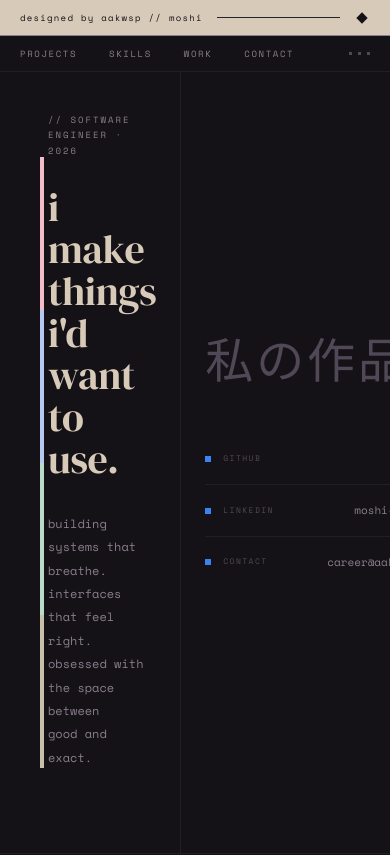
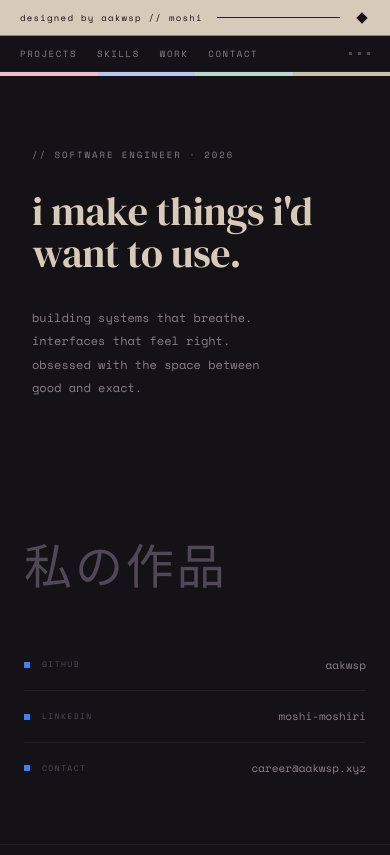
Before and after one commit to aakwsp/aaq-portfolio, a React (Vite) app: page / in a window 390 px wide. Shown: the top 855 px of the page. Built offline with nearby package versions, Linux system fonts and the light colour scheme.

Commit message:
mobile responsive layout

```diff
--- a/src/components/Contact.tsx
+++ b/src/components/Contact.tsx
@@ -108,7 +108,7 @@ export default function Contact() {
       </motion.div>
 
       {/* 2-column grid */}
-      <div style={{
+      <div className="contact-grid" style={{
         display: 'grid',
         gridTemplateColumns: '1fr 1fr',
       }}>
--- a/src/components/Hero.tsx
+++ b/src/components/Hero.tsx
@@ -16,40 +16,38 @@ export default function Hero() {
       id="hero"
       style={{ position: 'relative', minHeight: '100vh', paddingTop: 72, overflow: 'hidden', background: 'var(--bg)' }}
     >
-      {/* quad-color bar — floats off the left edge */}
+      {/* hero grid: color bar | left | right */}
       <div
-        aria-hidden="true"
-        style={{
-          position: 'absolute',
-          left: 40,
-          top: 'calc(72px + 10%)',
-          bottom: '10%',
-          width: 4,
-          display: 'flex',
-          flexDirection: 'column',
-          zIndex: 2,
-          pointerEvents: 'none',
-        }}
-      >
-        {QUAD_COLORS.map((c) => (
-          <span key={c} style={{ flex: 1, background: c, display: 'block' }} />
-        ))}
-      </div>
-
-      {/* two-column grid */}
-      <div
+        className="hero-grid"
         style={{
           position: 'relative',
           zIndex: 1,
           display: 'grid',
-          gridTemplateColumns: '1fr 1fr',
+          gridTemplateColumns: '4px 1fr 1fr',
           minHeight: 'calc(100vh - 72px)',
         }}
       >
+        {/* ── color bar ───────────────────────────────── */}
+        <div
+          aria-hidden="true"
+          className="hero-color-bar"
+          style={{
+            display: 'flex',
+            flexDirection: 'column',
+            alignSelf: 'stretch',
+            margin: '10% 0',
+          }}
+        >
+          {QUAD_COLORS.map((c) => (
+            <span key={c} style={{ flex: 1, background: c, display: 'block' }} />
+          ))}
+        </div>
+
         {/* ── left column ─────────────────────────────── */}
         <div
+          className="hero-left"
           style={{
-            padding: 'clamp(2.5rem, 6vw, 5rem) clamp(1.5rem, 4vw, 3.5rem) clamp(2.5rem, 6vw, 5rem) clamp(3rem, 5vw, 5rem)',
+            padding: 'clamp(2.5rem, 6vw, 5rem) clamp(1.5rem, 4vw, 3.5rem) clamp(2.5rem, 6vw, 5rem) clamp(2rem, 4vw, 3.5rem)',
             borderRight: '0.5px solid var(--rule)',
             display: 'flex',
             flexDirection: 'column',
--- a/src/components/Nav.tsx
+++ b/src/components/Nav.tsx
@@ -25,6 +25,7 @@ export default function Nav() {
   return (
     <nav
       aria-label="primary navigation"
+      className="nav-links"
       style={{
         position: 'fixed',
         top: 36,
--- a/src/components/Projects.tsx
+++ b/src/components/Projects.tsx
@@ -231,7 +231,7 @@ export default function Projects() {
       </motion.div>
 
       {/* 2×2 grid with gap borders */}
-      <div style={{
+      <div className="projects-grid" style={{
         display: 'grid',
         gridTemplateColumns: '1fr 1fr',
         gridTemplateRows: 'auto auto',
--- a/src/components/Skills.tsx
+++ b/src/components/Skills.tsx
@@ -136,7 +136,7 @@ export default function Skills() {
       </motion.div>
 
       {/* 3-column grid */}
-      <div style={{
+      <div className="skills-grid" style={{
         display: 'grid',
         gridTemplateColumns: 'repeat(3, 1fr)',
       }}>
--- a/src/components/Work.tsx
+++ b/src/components/Work.tsx
@@ -57,6 +57,7 @@ function WorkRow({ entry, delay, last }: { entry: WorkEntry; delay: number; last
       initial={{ opacity: 0, y: 14 }}
       animate={inView ? { opacity: 1, y: 0 } : {}}
       transition={{ duration: 0.65, ease: [0.16, 1, 0.3, 1], delay }}
+      className="work-row"
       style={{
         display: 'grid',
         gridTemplateColumns: '9rem 1fr',
@@ -66,7 +67,7 @@ function WorkRow({ entry, delay, last }: { entry: WorkEntry; delay: number; last
       }}
     >
       {/* left: period */}
-      <div style={{ paddingTop: '0.125rem' }}>
+      <div className="work-period" style={{ paddingTop: '0.125rem' }}>
         <p style={{
           fontFamily: "'Space Mono', monospace",
           fontSize: '0.5625rem',
--- a/src/index.css
+++ b/src/index.css
@@ -85,6 +85,47 @@
   transition: transform 1.2s cubic-bezier(0.16, 1, 0.3, 1);
 }
 
+/* ── responsive ──────────────────────────────────────── */
+@media (max-width: 768px) {
+  .hero-grid {
+    grid-template-columns: 1fr !important;
+  }
+  .hero-color-bar {
+    flex-direction: row !important;
+    height: 4px !important;
+    margin: 0 !important;
+    align-self: auto !important;
+  }
+  .hero-left {
+    border-right: none !important;
+  }
+  .projects-grid {
+    grid-template-columns: 1fr !important;
+  }
+  .skills-grid {
+    grid-template-columns: 1fr 1fr !important;
+  }
+  .work-row {
+    grid-template-columns: 1fr !important;
+    gap: 0.25rem !important;
+  }
+  .work-period {
+    padding-top: 0 !important;
+  }
+  .contact-grid {
+    grid-template-columns: 1fr !important;
+  }
+  .nav-links {
+    gap: 1.25rem !important;
+  }
+}
+
+@media (max-width: 480px) {
+  .skills-grid {
+    grid-template-columns: 1fr !important;
+  }
+}
+
 /* ── link hover ───────────────────────────────────────── */
 .hero-link:hover {
   color: var(--text) !important;
```
